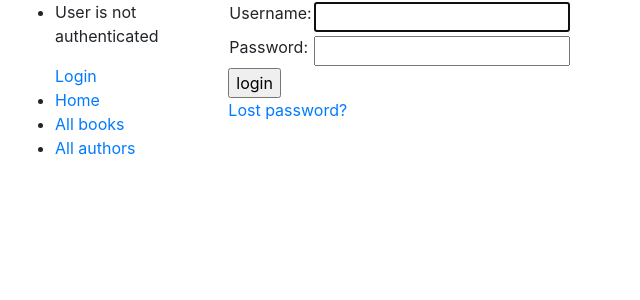
After one commit to PeterYama/Mozilla-Django-Tutorial, a Django app: page /accounts/login/ in a window 1280 px wide. The commit adds this page. Shown: the top 300 px of the page, without its empty margins (0-640 px from the left). Run offline with Django 3.2, Linux system fonts and the light colour scheme; some libraries are stand-ins or nearby versions.

Commit message:
Added Authentication, Only users that are logged in can view the home page

```diff
--- a/catalog/templates/catalog/base_generic.html
+++ b/catalog/templates/catalog/base_generic.html
@@ -20,6 +20,12 @@
       <div class="col-sm-2">
         {% block sidebar %}
         <ul class="sidebar-nav">
+          {% if user.is_authenticated %}
+          <li>User is authenticated: {{ user.get_username }}</li>
+          <li><a href="{% url 'logout'%}?next={{request.path}}">Logout</a></li>
+          {% else %}
+          <li><p>User is not authenticated</p><a href="{% url 'login'%}?next={{request.path}}">Login</a></li>
+          {% endif %}
           <li><a href="{% url 'index' %}">Home</a></li>
           <li><a href="{% url 'books' %}">All books</a></li>
           <li><a href="{% url 'authors' %}">All authors</a></li>
--- a/catalog/views.py
+++ b/catalog/views.py
@@ -3,6 +3,7 @@ from django.http import HttpResponse
 from django.views.generic.edit import CreateView
 from django.views.generic import ListView, DetailView
 from catalog.models import Book, BookInstance, Author
+from django.contrib.auth.decorators import login_required
 
 # Create your views here.
 # Views must return an HttpResponse, with or without template
@@ -10,6 +11,7 @@ def IndexView(request):
     return HttpResponse("<h1>Hello</h1>")
 
 
+@login_required
 def index(request):
     """View function for home page of site."""
 
--- a/locallibrary/urls.py
+++ b/locallibrary/urls.py
@@ -7,5 +7,6 @@ from django.views.generic import RedirectView
 urlpatterns = [
     path('admin/', admin.site.urls),
     path('catalog/', include('catalog.urls')),
+    path('accounts/', include('django.contrib.auth.urls')),
     path('', RedirectView.as_view(url='catalog/')),
 ] + static(settings.STATIC_URL, document_root=settings.STATIC_ROOT)
--- /dev/null
+++ b/templates/registration/logged_out.html
@@ -0,0 +1,6 @@
+{% extends "base_generic.html" %}
+
+{% block content %}
+  <p>Logged out!</p>
+  <a href="{% url 'login'%}">Click here to login again.</a>
+{% endblock %}
--- /dev/null
+++ b/templates/registration/login.html
@@ -0,0 +1,37 @@
+{% extends "base_generic.html" %}
+
+{% block content %}
+
+  {% if form.errors %}
+    <p>Your username and password didn't match. Please try again.</p>
+  {% endif %}
+
+  {% if next %}
+    {% if user.is_authenticated %}
+      <p>Your account doesn't have access to this page. To proceed,
+      please login with an account that has access.</p>
+    {% else %}
+      <p>Please login to see this page.</p>
+    {% endif %}
+  {% endif %}
+
+  <form method="post" action="{% url 'login' %}">
+    {% csrf_token %}
+    <table>
+      <tr>
+        <td>{{ form.username.label_tag }}</td>
+        <td>{{ form.username }}</td>
+      </tr>
+      <tr>
+        <td>{{ form.password.label_tag }}</td>
+        <td>{{ form.password }}</td>
+      </tr>
+    </table>
+    <input type="submit" value="login" />
+    <input type="hidden" name="next" value="{{ next }}" />
+  </form>
+
+  {# Assumes you setup the password_reset view in your URLconf #}
+  <p><a href="{% url 'password_reset' %}">Lost password?</a></p>
+
+{% endblock %}
--- /dev/null
+++ b/templates/registration/password_reset_complete.html
@@ -0,0 +1,6 @@
+{% extends "base_generic.html" %}
+
+{% block content %}
+  <h1>The password has been changed!</h1>
+  <p><a href="{% url 'login' %}">log in again?</a></p>
+{% endblock %}
--- /dev/null
+++ b/templates/registration/password_reset_done.html
@@ -0,0 +1,5 @@
+{% extends "base_generic.html" %}
+
+{% block content %}
+  <p>We've emailed you instructions for setting your password. If they haven't arrived in a few minutes, check your spam folder.</p>
+{% endblock %}
--- /dev/null
+++ b/templates/registration/password_reset_email.html
@@ -0,0 +1,2 @@
+Someone asked for password reset for email {{ email }}. Follow the link below:
+{{ protocol}}://{{ domain }}{% url 'password_reset_confirm' uidb64=uid token=token %}
```
Also changed, not shown: locallibrary/settings.py (+11 -5 lines), templates/registration/password_reset_confirm.html (added, +29 -0 lines), templates/registration/password_reset_form.html (added, +12 -0 lines), db.sqlite3. Lines whose indentation alone changed are shown as unchanged.
